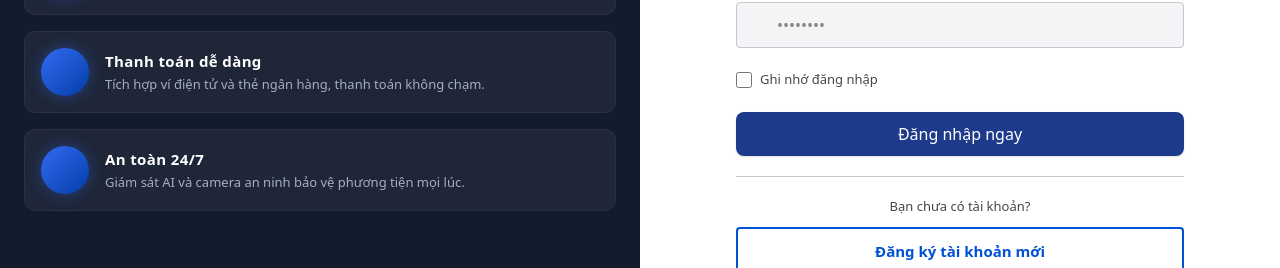
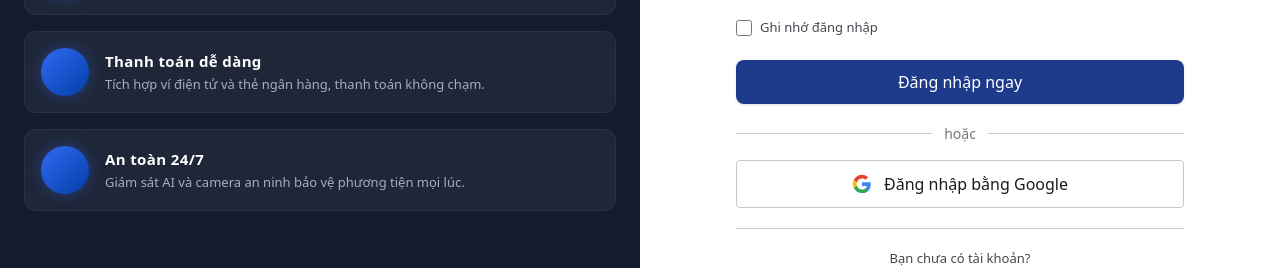
Before and after one commit to dominhdatFPT/FE_Parking_System, a React (Vite) app: page /login in a window 1280 px wide. Shown: the part 325-593 px from the top of the page. Built offline with nearby package versions, Linux system fonts and the light colour scheme; no server answers.

Commit message:
feat: implement Google login and configure Vite proxy for API requests

```diff
--- a/src/features/auth/pages/UserLoginPage/UserLoginPage.jsx
+++ b/src/features/auth/pages/UserLoginPage/UserLoginPage.jsx
@@ -1,9 +1,16 @@
 import { useState } from 'react';
+import { signInWithPopup } from 'firebase/auth';
 import { useNavigate } from 'react-router';
 import { useAuth } from '../../../../contexts/AuthContext';
 import { login } from '../../../../services/modules/authService';
+import { auth, googleProvider } from '../../../../config/firebase';
 import { ROUTES } from '../../../../constants/routes';
+
 import { STORAGE_KEYS } from '../../../../constants/storageKeys';
+
+
+import { googleLoginApi } from '../../services/authApi';
+
 
 const userFieldClass = 'grid gap-1.5';
 const userLabelClass =
@@ -37,6 +44,7 @@ export default function UserLoginPage() {
   const [password, setPassword] = useState('');
   const [rememberMe, setRememberMe] = useState(false);
   const [loading, setLoading] = useState(false);
+  const [googleLoading, setGoogleLoading] = useState(false);
   const [error, setError] = useState('');
   const navigate = useNavigate();
   const { setUser } = useAuth();
@@ -50,27 +58,66 @@ export default function UserLoginPage() {
       const response = await login(phone, password);
 
       if (response.token) {
-        localStorage.setItem(STORAGE_KEYS.ACCESS_TOKEN, response.token);
-        setUser({
+        const nextUser = {
           id: 'u-004',
           fullName: 'Driver User',
           email: phone,
           role: 'driver',
           avatarUrl:
             'https://images.unsplash.com/photo-1544005313-94ddf0286df2?auto=format&fit=crop&w=96&q=80',
-        });
+        };
+
+        localStorage.setItem(STORAGE_KEYS.ACCESS_TOKEN, response.token);
+        localStorage.setItem(STORAGE_KEYS.USER, JSON.stringify(nextUser));
+        setUser(nextUser);
 
         if (rememberMe) {
           localStorage.setItem('rememberMe', 'true');
         }
 
-        navigate('/driver/welcome');
+        navigate('/driver-dashboard');
       }
     } catch (err) {
       setError('Số điện thoại hoặc mật khẩu không chính xác');
       console.error('Login error:', err);
     } finally {
       setLoading(false);
+    }
+  };
+
+  const handleGoogleLogin = async () => {
+    setGoogleLoading(true);
+    setError('');
+
+    try {
+      const result = await signInWithPopup(auth, googleProvider);
+      const idToken = await result.user.getIdToken();
+      const response = await googleLoginApi(idToken);
+
+      if (response.token) {
+        const nextUser = {
+          id: response.userId,
+          role: response.role,
+          email: response.email,
+          fullName: response.fullName,
+          customerId: response.customerId,
+          employeeId: response.employeeId,
+          avatarUrl:
+            response.avatarUrl ??
+            'https://images.unsplash.com/photo-1544005313-94ddf0286df2?auto=format&fit=crop&w=96&q=80',
+        };
+
+        localStorage.setItem(STORAGE_KEYS.ACCESS_TOKEN, response.token);
+        localStorage.setItem(STORAGE_KEYS.USER, JSON.stringify(nextUser));
+        localStorage.setItem('userRole', response.role || 'driver');
+        setUser(nextUser);
+        navigate('/driver-dashboard');
+      }
+    } catch (err) {
+      setError('Đăng nhập Google thất bại. Vui lòng thử lại.');
+      console.error('Google login error:', err);
+    } finally {
+      setGoogleLoading(false);
     }
   };
 
@@ -199,6 +246,46 @@ export default function UserLoginPage() {
               </button>
             </form>
 
+            <div className="mt-5 grid gap-4">
+              <div className="flex items-center gap-3 text-sm text-[#76777d]">
+                <span className="h-px flex-1 bg-[#c6c6cd]" />
+                <span>hoặc</span>
+                <span className="h-px flex-1 bg-[#c6c6cd]" />
+              </div>
+
+              <button
+                className="inline-flex min-h-12 w-full cursor-pointer items-center justify-center gap-3 rounded border border-[#c6c6cd] bg-white px-4 text-[15px] font-bold leading-5 text-[#45464d] transition hover:border-[#0051d5] hover:text-[#0051d5] disabled:cursor-not-allowed disabled:opacity-65"
+                type="button"
+                onClick={handleGoogleLogin}
+                disabled={googleLoading}
+              >
+                <svg
+                  aria-hidden="true"
+                  className="h-5 w-5"
+                  viewBox="0 0 24 24"
+                  xmlns="http://www.w3.org/2000/svg"
+                >
+                  <path
+                    d="M22.56 12.25c0-.78-.07-1.53-.2-2.25H12v4.26h5.92c-.26 1.37-1.04 2.53-2.21 3.31v2.77h3.57c2.08-1.92 3.28-4.74 3.28-8.09z"
+                    fill="#4285F4"
+                  />
+                  <path
+                    d="M12 23c2.97 0 5.46-.98 7.28-2.66l-3.57-2.77c-.98.66-2.23 1.06-3.71 1.06-2.86 0-5.29-1.93-6.16-4.53H2.18v2.84C3.99 20.53 7.7 23 12 23z"
+                    fill="#34A853"
+                  />
+                  <path
+                    d="M5.84 14.09c-.22-.66-.35-1.36-.35-2.09s.13-1.43.35-2.09V7.07H2.18C1.43 8.55 1 10.22 1 12s.43 3.45 1.18 4.93l2.85-2.22.81-.62z"
+                    fill="#FBBC05"
+                  />
+                  <path
+                    d="M12 5.38c1.62 0 3.06.56 4.21 1.64l3.15-3.15C17.45 2.09 14.97 1 12 1 7.7 1 3.99 3.47 2.18 7.07l3.66 2.84c.87-2.6 3.3-4.53 6.16-4.53z"
+                    fill="#EA4335"
+                  />
+                </svg>
+                {googleLoading ? 'Đang đăng nhập...' : 'Đăng nhập bằng Google'}
+              </button>
+            </div>
+
             <div className="mt-5 border-t border-[#c6c6cd] pt-5 text-center">
               <p className="mb-3 text-[13px] leading-[18px] text-[#45464d]">Bạn chưa có tài khoản?</p>
               <a
--- a/src/features/auth/services/authApi.js
+++ b/src/features/auth/services/authApi.js
@@ -3,10 +3,15 @@ import { API_ENDPOINTS } from '../../../services/endpoints';
 
 export async function loginApi(credentials) {
   const response = await apiClient.post(API_ENDPOINTS.AUTH.LOGIN, credentials);
-  return response.data;
+  return response.data.data;
+}
+
+export async function googleLoginApi(idToken) {
+  const response = await apiClient.post(API_ENDPOINTS.AUTH.GOOGLE_LOGIN, { idToken });
+  return response.data.data;
 }
 
 export async function registerApi(payload) {
   const response = await apiClient.post(API_ENDPOINTS.AUTH.REGISTER, payload);
-  return response.data;
+  return response.data.data;
 }
--- a/src/services/endpoints.ts
+++ b/src/services/endpoints.ts
@@ -1,6 +1,7 @@
 export const API_ENDPOINTS = {
   AUTH: {
-    LOGIN: '/auth/login',
-    REGISTER: '/auth/register',
+    LOGIN: '/api/auth/login',
+    GOOGLE_LOGIN: '/api/auth/google-login',
+    REGISTER: '/api/auth/register',
   },
 } as const;
--- a/src/services/modules/authService.ts
+++ b/src/services/modules/authService.ts
@@ -1,6 +1,7 @@
 import { apiClient } from '../apiClient';
+import { API_ENDPOINTS } from '../endpoints';
 
 export async function login(email: string, password: string) {
-  const response = await apiClient.post('/auth/login', { email, password });
-  return response.data;
+  const response = await apiClient.post(API_ENDPOINTS.AUTH.LOGIN, { email, password });
+  return response.data.data;
 }
```
Lines whose indentation alone changed are shown as unchanged.
